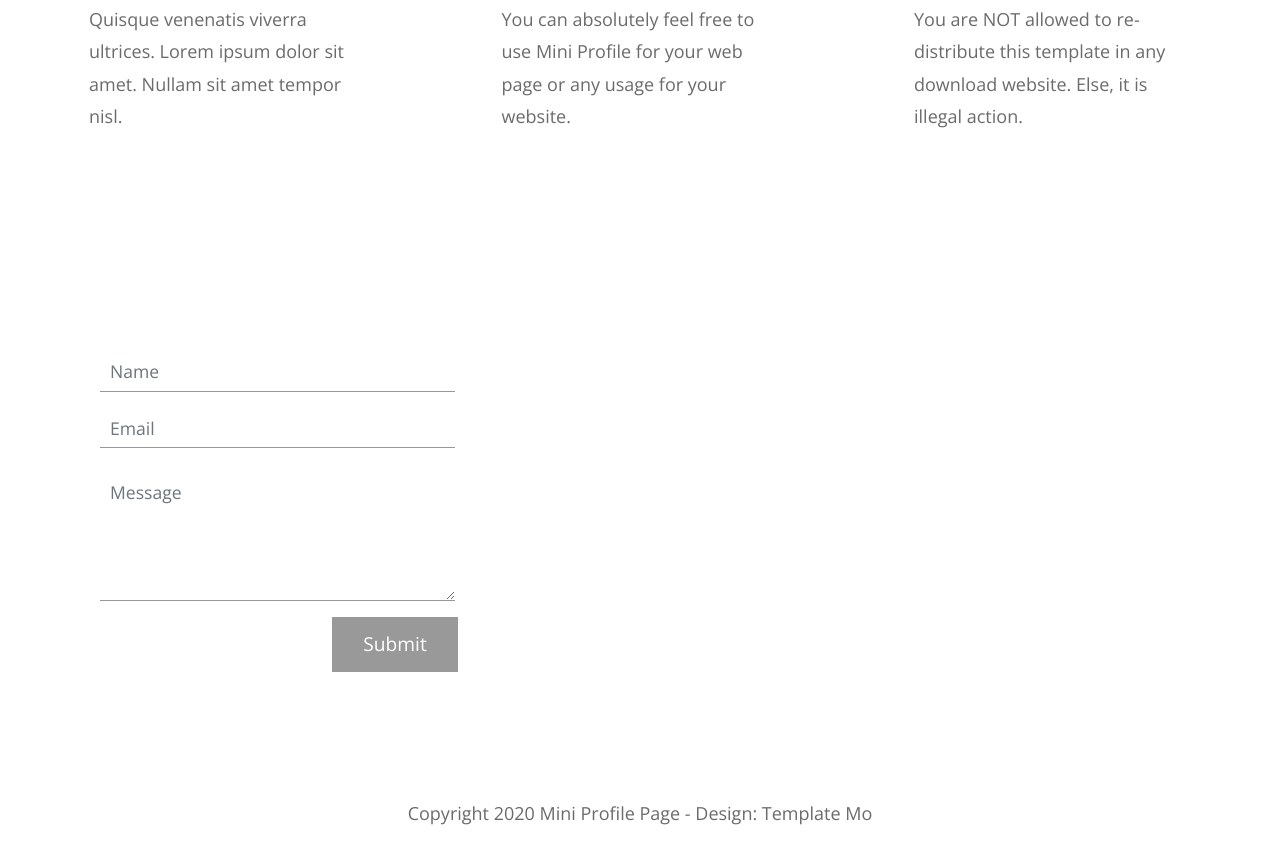
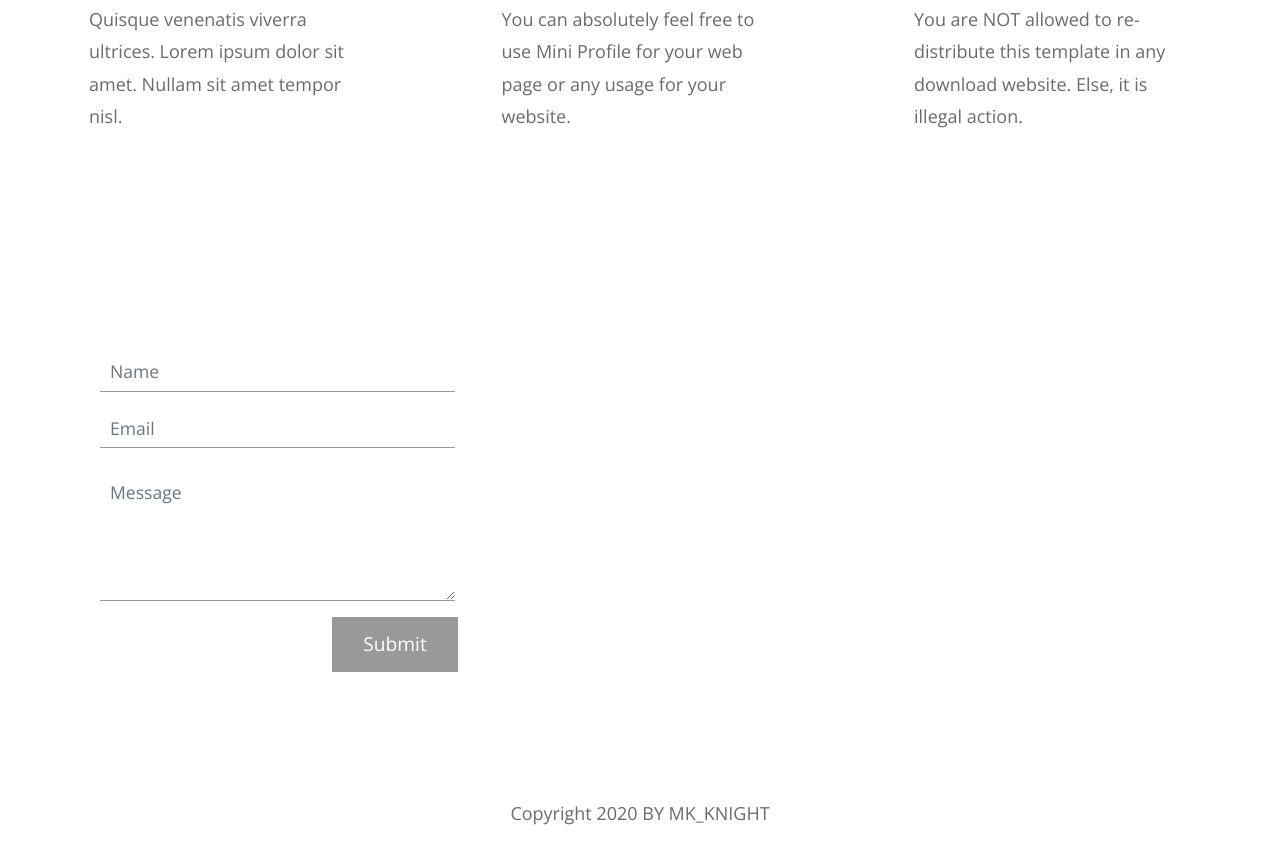
Before and after one commit to mk-knight23/minipic, a plain HTML site: page index.html in a window 1280 px wide. Shown: the part 2731-3590 px from the top of the page. Drawn offline with nearby package versions, Linux system fonts and the light colour scheme.

Commit message:
Update index.html

```diff
--- a/index.html
+++ b/index.html
@@ -224,9 +224,7 @@
         <div class="row">
           <footer class="col-12">
             <p class="text-center tm-copyright-text">
-            Copyright 2020 Mini Profile Page
-
-            - Design: Template Mo</p>
+            Copyright 2020 BY MK_KNIGHT </p>
           </footer>
         </div>
       </div>
```
